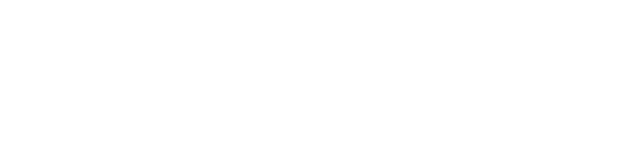
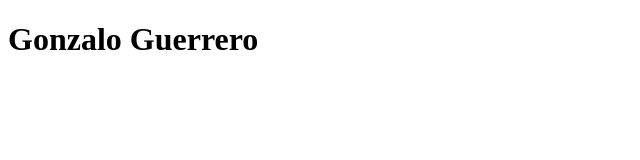
Before and after one commit to GonzaloGC/git-course-test, a plain HTML site: page index.html in a window 1280 px wide. Shown: the whole page, without its empty margins (0-640 px from the left). Drawn offline with Linux system fonts and the light colour scheme.

Commit message:
El index.html tiene una etiqueta h1

```diff
--- a/index.html
+++ b/index.html
@@ -4,9 +4,9 @@
     <meta charset="UTF-8">
     <meta name="viewport" content="width=device-width, initial-scale=1.0">
     <meta http-equiv="X-UA-Compatible" content="ie=edge">
-    <title>Document</title>
+    <title>Mi Pagina Web</title>
 </head>
 <body>
-
+    <h1>Gonzalo Guerrero</h1>
 </body>
 </html>
```
